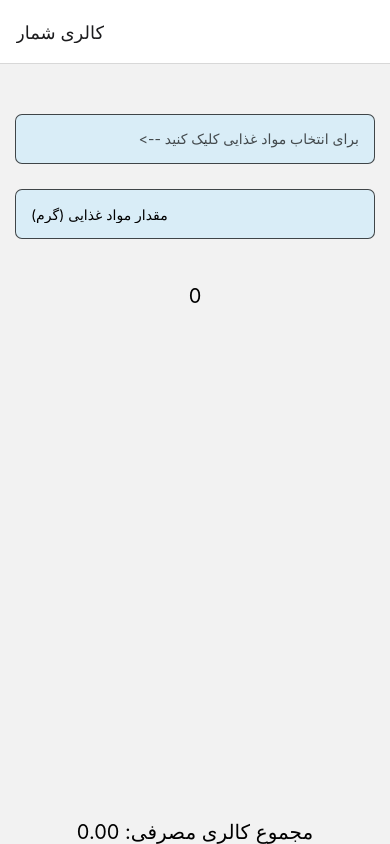
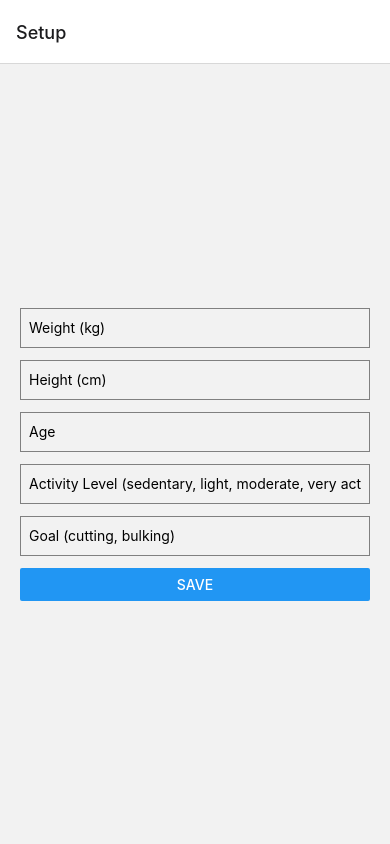
Before and after one commit to Ahmad-b1995/react-native-calorie-counter-farsi, a React Native app: screen / in a window 390 px wide. Built offline with nearby package versions, Linux system fonts and the light colour scheme.

Commit message:
BMR + TDEE

```diff
--- a/App.tsx
+++ b/App.tsx
@@ -1,24 +1,61 @@
-import {NavigationContainer} from "@react-navigation/native";
-import {createNativeStackNavigator} from "@react-navigation/native-stack";
-import Homepage from "./pages/Homepage/Homepage";
-import Food from "./pages/Food/Food";
+import { NavigationContainer } from "@react-navigation/native";
+import { createNativeStackNavigator } from "@react-navigation/native-stack";
+import Homepage from "./pages/Homepage";
+import Food from "./pages/Food";
+import Setup from "./pages/Setup";
+import React, { useEffect, useState } from "react";
+import AsyncStorage from "@react-native-async-storage/async-storage";
 
 export default function App() {
   const Stack = createNativeStackNavigator();
+  const [isFirstLaunch, setIsFirstLaunch] = useState(true);
+
+  useEffect(() => {
+    const checkFirstLaunch = async () => {
+      const userData = await AsyncStorage.getItem("userData");
+      if (userData) {
+        setIsFirstLaunch(false);
+      }
+    };
+    checkFirstLaunch();
+  }, []);
 
   return (
     <NavigationContainer>
       <Stack.Navigator>
+        {isFirstLaunch ? (
+          <>
+            <Stack.Screen
+              name="Setup"
+              component={Setup}
+              options={{ title: "Setup" }}
+            />
             <Stack.Screen
               name="Home"
               component={Homepage}
-          options={{title: "کالری شمار"}}
+              // options={{ title: "کالری شمار" }}
+              options={{ title: "کالری شمار", headerLeft: () => null }}
             />
             <Stack.Screen
               name="foods"
               component={Food}
-          options={{title: "مواد غذایی"}}
+              options={{ title: "مواد غذایی" }}
             />
+          </>
+        ) : (
+          <>
+            <Stack.Screen
+              name="Home"
+              component={Homepage}
+              options={{ title: "کالری شمار" }}
+            />
+            <Stack.Screen
+              name="foods"
+              component={Food}
+              options={{ title: "مواد غذایی" }}
+            />
+          </>
+        )}
       </Stack.Navigator>
     </NavigationContainer>
   );
--- a/package.json
+++ b/package.json
@@ -19,8 +19,10 @@
     "react": "18.2.0",
     "react-dom": "18.2.0",
     "react-native": "0.72.4",
+    "react-native-chart-kit": "^6.12.0",
     "react-native-safe-area-context": "4.6.3",
     "react-native-screens": "~3.22.0",
+    "react-native-svg": "^15.3.0",
     "react-native-web": "~0.19.6"
   },
   "devDependencies": {
--- a/pages/Homepage/Homepage.tsx
+++ b/pages/Homepage/index.tsx
@@ -8,14 +8,21 @@ import {
   View,
   Button,
   FlatList,
+  Dimensions,
 } from "react-native";
 import AsyncStorage from "@react-native-async-storage/async-storage";
 import { formatISO, startOfDay } from "date-fns";
+import { ProgressChart } from "react-native-chart-kit";
+
+const screenWidth = Dimensions.get("window").width;
 
 function Homepage({ navigation, route }: any) {
   const params = route?.params;
   const [gram, setGram] = useState("");
   const [calorieList, setCalorieList] = useState<{ [key: string]: { title: string; calories: number }[] }>({});
+  const [calorieGoal, setCalorieGoal] = useState(2000);
+  const [weights, setWeights] = useState<number[]>([]);
+  const [weight, setWeight] = useState("");
 
   const today = formatISO(startOfDay(new Date())); // Get the start of today in ISO format
 
@@ -23,8 +30,13 @@ function Homepage({ navigation, route }: any) {
     const loadCalories = async () => {
       try {
         const storedCalories = await AsyncStorage.getItem("calorieList");
+        const userData = await AsyncStorage.getItem("userData");
         if (storedCalories) {
           setCalorieList(JSON.parse(storedCalories));
+        }
+        if (userData) {
+          const parsedData = JSON.parse(userData);
+          setCalorieGoal(parsedData.calorieGoal);
         }
       } catch (error) {
         console.error(error);
@@ -58,6 +70,52 @@ function Homepage({ navigation, route }: any) {
     return calorieList[today]?.reduce((total, item) => total + item.calories, 0) || 0;
   };
 
+  const totalCalories = calculateTotalCalories();
+  const progress = totalCalories / calorieGoal;
+
+  const data = {
+    data: [progress],
+  };
+
+  const handleWeightSubmit = async () => {
+    const newWeight = parseFloat(weight);
+    const updatedWeights = [...weights, newWeight];
+    setWeights(updatedWeights);
+    await AsyncStorage.setItem("weights", JSON.stringify(updatedWeights));
+    setWeight("");
+  };
+
+  useEffect(() => {
+    const loadWeights = async () => {
+      const storedWeights = await AsyncStorage.getItem("weights");
+      if (storedWeights) {
+        setWeights(JSON.parse(storedWeights));
+      }
+    };
+    loadWeights();
+  }, []);
+
+  useEffect(() => {
+    const checkWeightProgress = async () => {
+      if (weights.length >= 7) {
+        const initialWeight = weights[weights.length - 7];
+        const currentWeight = weights[weights.length - 1];
+        const weightDiff = initialWeight - currentWeight;
+
+        const userData = await AsyncStorage.getItem("userData");
+        if (userData) {
+          const parsedData = JSON.parse(userData);
+          if (parsedData.goal === "cutting" && weightDiff < 0.5) {
+            parsedData.calorieGoal -= 70;
+          }
+          await AsyncStorage.setItem("userData", JSON.stringify(parsedData));
+          setCalorieGoal(parsedData.calorieGoal);
+        }
+      }
+    };
+    checkWeightProgress();
+  }, [weights]);
+
   return (
     <View style={styles.container}>
       <Pressable
@@ -90,9 +148,32 @@ function Homepage({ navigation, route }: any) {
           </View>
         )}
       />
-      <Text style={styles.total}>
-        مجموع کالری مصرفی: {calculateTotalCalories().toFixed(2)}
-      </Text>
+      <View style={styles.graphContainer}>
+        <ProgressChart
+          data={data}
+          width={screenWidth}
+          height={230}
+          strokeWidth={15}
+          radius={47}
+          chartConfig={{
+            backgroundGradientFrom: "transparent",
+            backgroundGradientTo: "transparent",
+            color: (opacity = 1) => `rgba(134, 65, 244, ${opacity})`,
+          }}
+          hideLegend={true}
+        />
+        <Text style={styles.total}>
+          مجموع کالری مصرفی: {totalCalories.toFixed(2)} / {calorieGoal}
+        </Text>
+      </View>
+      <TextInput
+        style={styles.input}
+        onChangeText={(value) => setWeight(value)}
+        placeholder={"وزن (کیلوگرم)"}
+        value={weight}
+        keyboardType="numeric"
+      />
+      <Button title="ثبت وزن" onPress={handleWeightSubmit} />
       <StatusBar style="auto" />
     </View>
   );
@@ -104,6 +185,7 @@ const styles = StyleSheet.create({
     marginTop: 50,
     marginRight: 15,
     marginLeft: 15,
+    marginBottom: 15,
     alignItems: "center",
     justifyContent: "flex-start",
     gap: 25,
@@ -140,6 +222,10 @@ const styles = StyleSheet.create({
     width: "100%",
     marginBottom: 10,
   },
+  graphContainer: {
+    marginTop: 20,
+    alignItems: 'center',
+  },
   total: {
     fontSize: 20,
     marginTop: 20,
--- /dev/null
+++ b/pages/Setup/index.tsx
@@ -0,0 +1,88 @@
+import React, { useState } from "react";
+import { View, Text, TextInput, Button, StyleSheet } from "react-native";
+import AsyncStorage from "@react-native-async-storage/async-storage";
+import { calculateBMR } from "../../utils/BMR";
+import { calculateTDEE } from "../../utils/TDEE";
+
+function Setup({ navigation }: any) {
+    const [weight, setWeight] = useState("");
+    const [height, setHeight] = useState("");
+    const [age, setAge] = useState("");
+    const [activityLevel, setActivityLevel] = useState("");
+    const [goal, setGoal] = useState("");
+
+    const handleSave = async () => {
+        const bmr = calculateBMR(Number(weight), Number(height), Number(age));
+        const tdee = calculateTDEE(bmr, activityLevel as any);
+        const calorieGoal = Math.floor(goal === "cutting" ? tdee * 0.75 : tdee * 1.1);
+
+        await AsyncStorage.setItem("userData", JSON.stringify({
+            weight,
+            height,
+            age,
+            activityLevel,
+            goal,
+            bmr,
+            tdee,
+            calorieGoal,
+        }));
+
+        navigation.navigate("Home");
+    };
+
+    return (
+        <View style={styles.container}>
+            <TextInput
+                placeholder="Weight (kg)"
+                value={weight}
+                onChangeText={setWeight}
+                keyboardType="numeric"
+                style={styles.input}
+            />
+            <TextInput
+                placeholder="Height (cm)"
+                value={height}
+                onChangeText={setHeight}
+                keyboardType="numeric"
+                style={styles.input}
+            />
+            <TextInput
+                placeholder="Age"
+                value={age}
+                onChangeText={setAge}
+                keyboardType="numeric"
+                style={styles.input}
+            />
+            <TextInput
+                placeholder="Activity Level (sedentary, light, moderate, very active, extra active)"
+                value={activityLevel}
+                onChangeText={setActivityLevel}
+                style={styles.input}
+            />
+            <TextInput
+                placeholder="Goal (cutting, bulking)"
+                value={goal}
+                onChangeText={setGoal}
+                style={styles.input}
+            />
+            <Button title="Save" onPress={handleSave} />
+        </View>
+    );
+}
+
+const styles = StyleSheet.create({
+    container: {
+        flex: 1,
+        justifyContent: "center",
+        padding: 20,
+    },
+    input: {
+        height: 40,
+        borderColor: "gray",
+        borderWidth: 1,
+        marginBottom: 12,
+        paddingHorizontal: 8,
+    },
+});
+
+export default Setup;
--- /dev/null
+++ b/utils/BMR.ts
@@ -0,0 +1,15 @@
+/**
+ * This is a function to calculate Basal Metabolic Rate (BMR).
+ *
+ * @param {number} weight - Weight in kilograms.
+ * @param {number} height - Height in centimeters.
+ * @param {number} age - Age in years.
+ * @returns {number} The calculated BMR.
+ */
+export function calculateBMR(
+  weight: number,
+  height: number,
+  age: number
+): number {
+  return Math.floor(10 * weight + 6.25 * height - 5 * age + 5);
+}
--- /dev/null
+++ b/utils/TDEE.ts
@@ -0,0 +1,40 @@
+/**
+ * Calculate the Total Daily Energy Expenditure (TDEE) based on activity level.
+ *
+ * @param {number} bmr - Basal Metabolic Rate.
+ * @param {"sedentary" | "light" | "moderate" | "very active" | "extra active"} activityLevel - Activity level.
+ * @returns {number} - The calculated TDEE.
+ */
+export function calculateTDEE(
+  bmr: number,
+  activityLevel:
+    | "sedentary"
+    | "light"
+    | "moderate"
+    | "very active"
+    | "extra active"
+): number {
+  let multiplier: number;
+
+  switch (activityLevel) {
+    case "sedentary":
+      multiplier = 1.15;
+      break;
+    case "light":
+      multiplier = 1.2; // Using the lower bound for light activity
+      break;
+    case "moderate":
+      multiplier = 1.4; // Using the lower bound for moderate activity
+      break;
+    case "very active":
+      multiplier = 1.6; // Using the lower bound for very active
+      break;
+    case "extra active":
+      multiplier = 1.8; // Using the lower bound for extra active
+      break;
+    default:
+      throw new Error("Invalid activity level");
+  }
+
+  return bmr * multiplier;
+}
```
Also changed, not shown: pages/Food/index.tsx (renamed from pages/Food/Food.tsx), 2 other files (tests, documents, lock files or other folders). Lines whose indentation alone changed are shown as unchanged.
